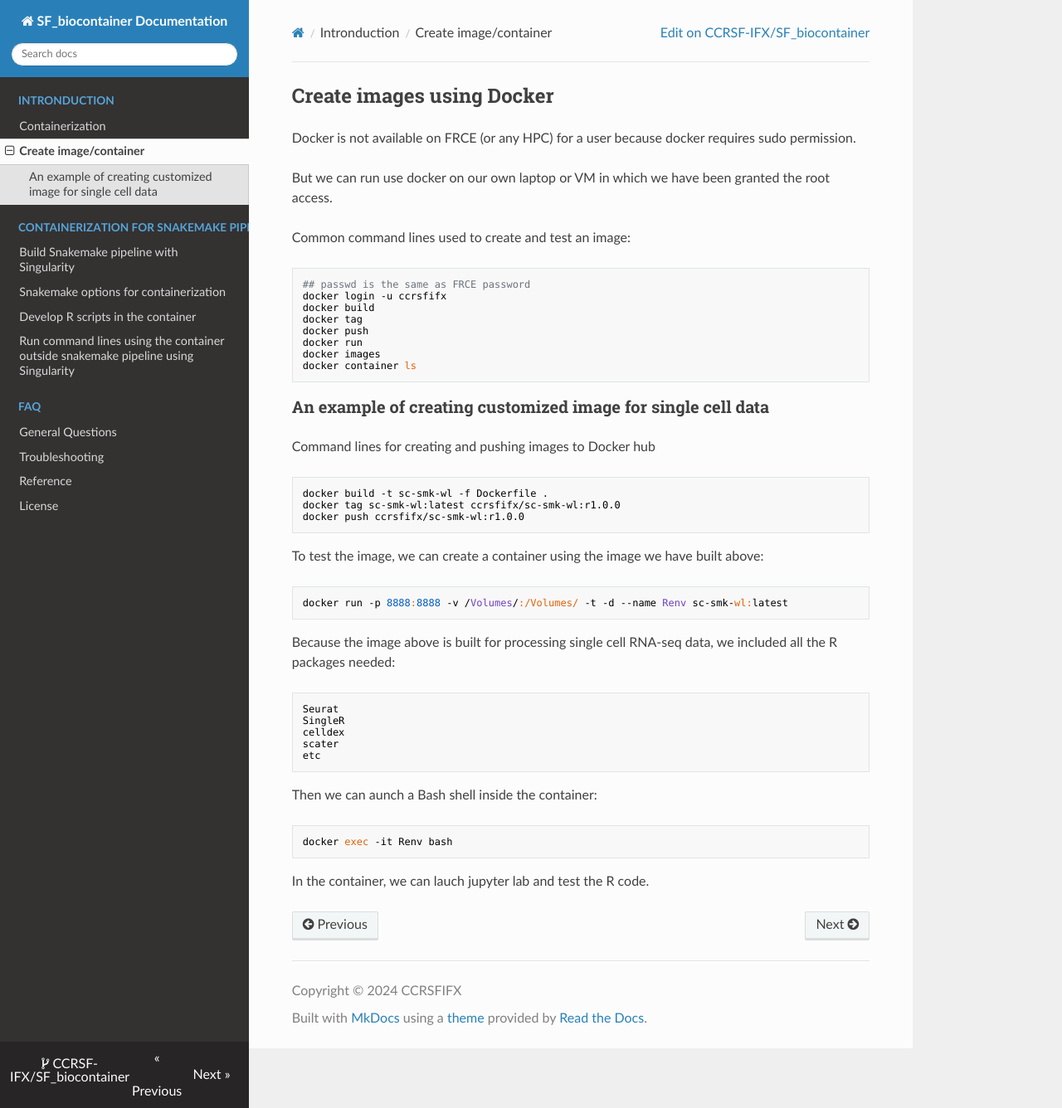
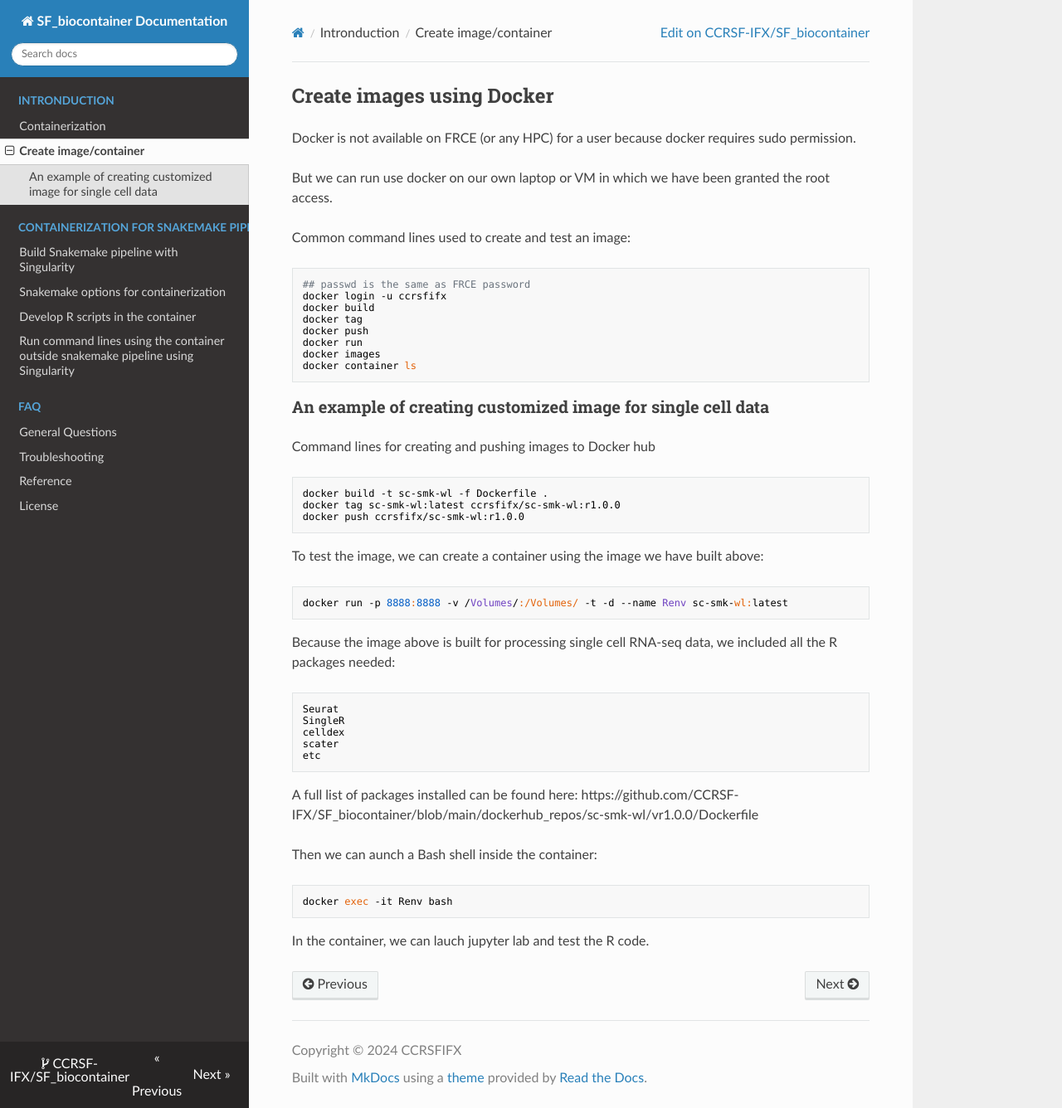
Before and after one commit to CCRSF-IFX/SF_biocontainer, an MkDocs documentation site: the page built from docs/docker.md, in a window 1280 px wide and 1336 px high. Shown: the whole window at 83% size. Built offline with MkDocs 1.6.1, drawn with Linux system fonts in a browser that asks for light colours; nearby versions of some CDN libraries.

Commit message:
Update docker.md to include Dockerfile link

````diff
--- a/docs/docker.md
+++ b/docs/docker.md
@@ -40,6 +40,9 @@ scater
 etc
 ```
 
+A full list of packages installed can be found here:
+https://github.com/CCRSF-IFX/SF_biocontainer/blob/main/dockerhub_repos/sc-smk-wl/vr1.0.0/Dockerfile
+
 Then we can aunch a Bash shell inside the container:
 ```
 docker exec -it Renv bash
````
